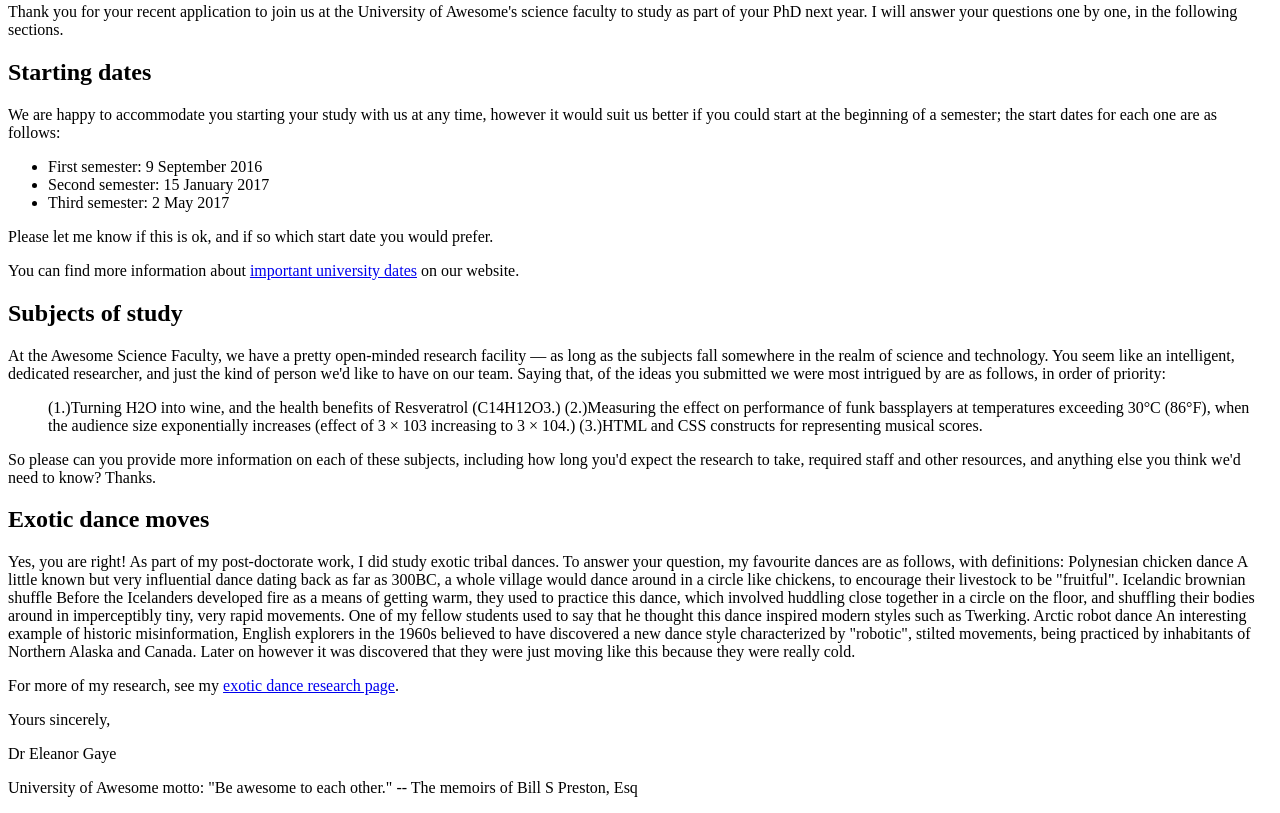
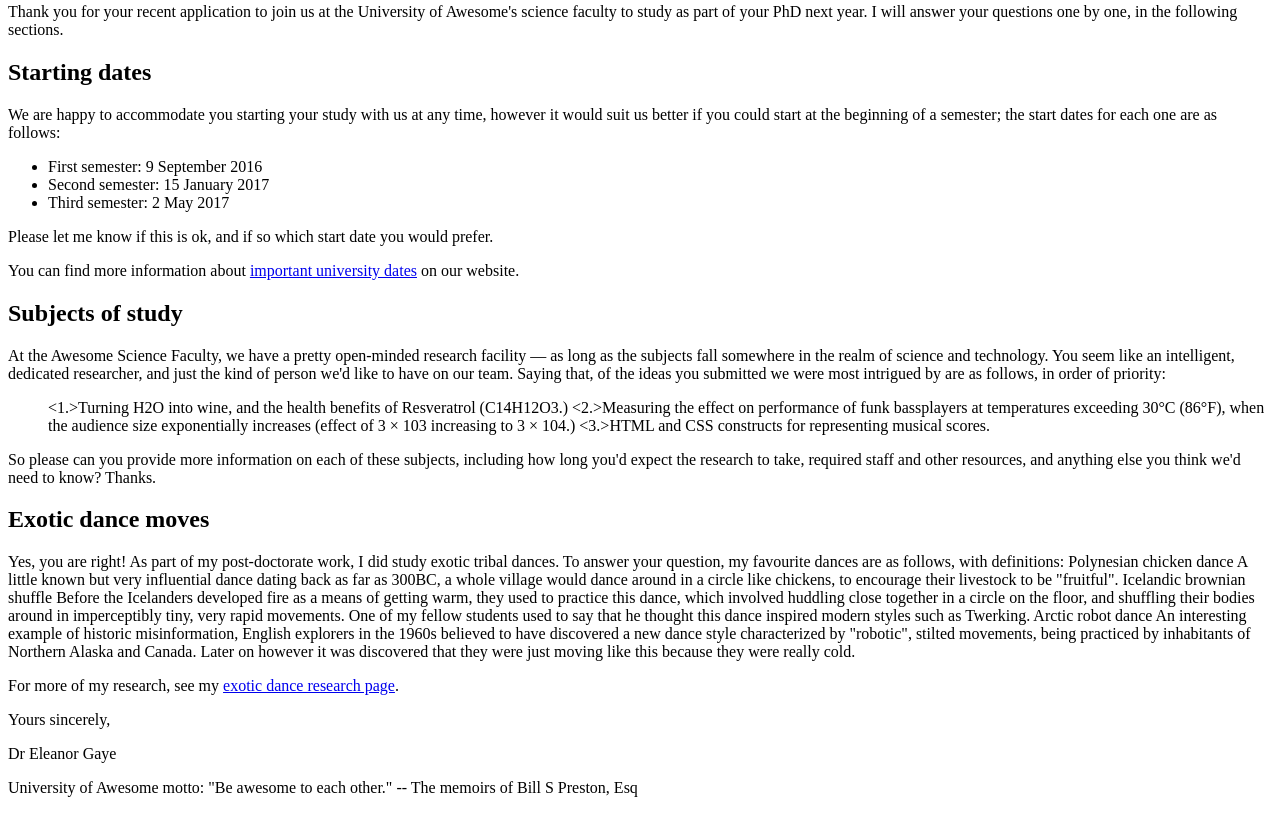
Before and after one commit to taylorsas/taylorsas.github.io, a plain HTML site: page letter.html in a window 1280 px wide. Shown: the part 519-1332 px from the top of the page. Drawn offline with Linux system fonts and the light colour scheme.

Commit message:
fix issue with numbered list.

```diff
--- a/letter.html
+++ b/letter.html
@@ -47,9 +47,9 @@
         <p>At the Awesome Science Faculty, we have a pretty open-minded research facility — as long as the subjects fall somewhere in the realm of science and technology. You seem like an intelligent, dedicated researcher, and just the kind of person we'd like to have on our team. Saying that, of the ideas you submitted we were most intrigued by are as follows, in order of priority:
 
         <ul>
-            (1.)Turning H2O into wine, and the health benefits of Resveratrol (C14H12O3.)
-            (2.)Measuring the effect on performance of funk bassplayers at temperatures exceeding 30°C (86°F), when the audience size exponentially increases (effect of 3 × 103 increasing to 3 × 104.)
-            (3.)HTML and CSS constructs for representing musical scores.
+            <1.>Turning H2O into wine, and the health benefits of Resveratrol (C14H12O3.)</1.>
+            <2.>Measuring the effect on performance of funk bassplayers at temperatures exceeding 30°C (86°F), when the audience size exponentially increases (effect of 3 × 103 increasing to 3 × 104.)</2.>
+            <3.>HTML and CSS constructs for representing musical scores.</3.>
         </ul>
 
         So please can you provide more information on each of these subjects, including how long you'd expect the research to take, required staff and other resources, and anything else you think we'd need to know? Thanks.</p>
```
